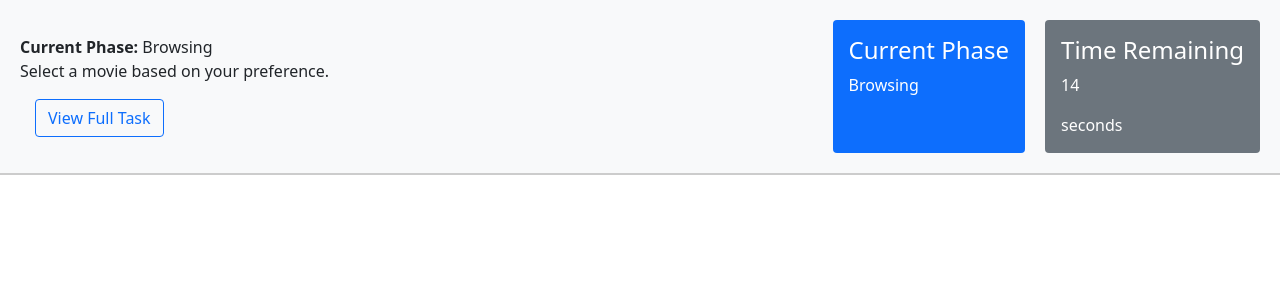
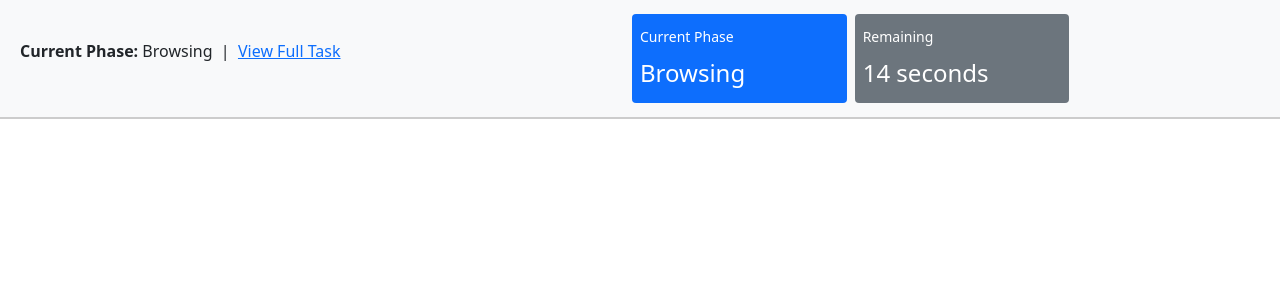
Before and after one commit to benrahdari/carousel_hood, a Flask app: template templates/recommendations.html in a window 1280 px wide. Shown: the top 300 px of the page. Run offline with Flask 3, Linux system fonts and the light colour scheme; the template is opened without the code that fills it: most values are stand-ins (such as "Sample title", 1, 10 or a date in 2020); parts of the project's set-up code (start-up, migrations or seed data) failed here and were passed over.

Commit message:
More UI improvments

```diff
--- a/templates/recommendations.html
+++ b/templates/recommendations.html
@@ -18,33 +18,9 @@
 
     <style>
 
-        .slick-carousel {
-            display: flex;
-            justify-content: flex-start;
-            gap: 20px;
-            padding: 15px 0;
-            overflow-x: auto;
-            scroll-behavior: smooth;
-        }
-
-        .slick-carousel::-webkit-scrollbar {
-            display: none;
-        }
-
-        .movie-item {
-            flex: 0 0 auto;
-            transition: transform 0.3s;
-            text-align: center;
-        }
-
-        .movie-item img:hover {
-            transform: scale(1.05);
-        }
-
-
         .header {
             background-color: #f8f9fa;
-            padding: 20px;
+            padding: 10px 20px;
             display: flex;
             justify-content: space-between;
             align-items: center;
@@ -58,67 +34,87 @@
         .header-right {
             display: flex;
             justify-content: flex-end;
-            gap: 20px;
+            gap: 10px;
             flex: 1;
+            flex-direction: column-reverse;
         }
 
-        .carousel {
-            margin-top: 20px;
+        .container-content {
+            padding: 20px;
+            max-width: 1200px;
+            margin: 0 auto;
         }
 
         .slick-carousel {
             display: flex;
             justify-content: flex-start;
-            overflow-x: auto;
-            gap: 20px;
-            padding: 10px 0;
+            padding: 15px 0;
         }
 
-        .slick-carousel::-webkit-scrollbar {
-            display: none;
+        .slick-next:before  {
+            color: gray!important;
+            font-size: 2rem!important;
+        }
+
+        .slick-prev:before {
+            color: gray!important;
+            font-size: 2rem!important;
+        }
+
+
+        .slick-dots {
+            text-align: center;
+            margin-top: 20px;
+        }
+
+        .slick-dots li button:before {
+            font-size: 12px;
+            color: #333;
+        }
+
+        .slick-dots li.slick-active button:before {
+            color: #000;
         }
 
         .movie-item {
-            flex: 0 0 auto;
             text-align: center;
+            margin: 0 10px;
+            transition: transform 0.3s;
+            min-height: 325px;
+            max-height: 325px;
+
         }
 
-        .movie-item img {
-            border-radius: 8px;
-            box-shadow: 0px 4px 10px rgba(0, 0, 0, 0.2);
-            transition: transform 0.3s ease;
+        .movie-title{
+            overflow: hidden;
+    text-overflow: ellipsis;
+    display: -webkit-box;
+    -webkit-line-clamp: 2;
+    -webkit-box-orient: vertical;
         }
 
         .movie-item img:hover {
             transform: scale(1.05);
-        }
-
-        .task-button {
-            margin-left: 15px;
-            cursor: pointer;
-        }
-        img {
-            width: 150px;
-            height: auto;
         }
     </style>
 </head>
 
 <body id="main">
 
-    <header class="header">
+    <header class="header sticky-top">
         <div class="header-left">
-            <p><strong>Current Phase: </strong>Browsing <br> Select a movie based on your preference.</p>
-            <button class="btn btn-outline-primary task-button" data-bs-toggle="modal" data-bs-target="#taskDescriptionModal">View Full Task</button>
+            <p><strong>Current Phase: </strong>Browsing &nbsp;|&nbsp; <a href="#" data-bs-toggle="modal" data-bs-target="#taskDescriptionModal">View Full Task</a></p>
         </div>
         <div class="header-right">
-            <div class="p-3 bg-primary text-white rounded">
-                <h4>Current Phase</h4>
-                <p id="phase-name">Browsing</p>
+            <div class="row">
+            <div class="d-flex col-4 p-2 m-1 bg-primary text-white rounded" style="flex-direction:column; justify-content: center; ">
+                <p class="small my-1">Current Phase</p>
+                <p class="my-1 fs-4" id="phase-name">Browsing</p>
             </div>
-            <div class="p-3 bg-secondary text-white rounded">
-                <h4>Time Remaining</h4>
-                <p id="time-remaining">20</p> seconds
+            <div class="d-flex col-4 p-2 m-1 bg-secondary text-white rounded" style="flex-direction:column; justify-content: center; ">
+                <p class="small my-1" >Remaining</p>
+                <p class="my-1 fs-4" id="time-remaining">20 seconds</p>
+            </div>
         </div>
         </div>
     </header>
@@ -141,72 +137,77 @@
             </div>
         </div>
 
+
+
         {% if recommendation_type == 'carousel' %}
+        <div class="container my-4">
             {% for genre, genre_movies in recommendations.items() %}
-    {% set outer_loop = loop %}
-    <h2 class="my-4">{{ genre }}</h2>
-    <div class="slick-carousel" data-row-position="{{ outer_loop.index0 }}">
+            <h2 class="mt-4 mb-0">{{ genre }} Movies</h2>
+            <hr class="my-0 py-0 w-100 mx-auto">
+            <div class="slick-carousel" data-row-position="{{ loop.index0 }}">
                 {% for movie in genre_movies %}
-        <div class="movie-item" data-movie-id="{{ movie.movieId }}" data-col-position="{{ loop.index0 }}"
-            data-row-position="{{ outer_loop.index0 }}" data-genre="{{ genre }}">
+                <div class="movie-item" data-movie-id="{{ movie.movieId }}" data-col-position="{{ loop.index0 }}">
                     <form action="{{ url_for('click') }}" method="POST" class="text-center">
                         <input type="hidden" name="movieId" value="{{ movie.movieId }}">
-                <button type="submit" class="btn btn-link p-0 text-decoration-none">
+                        <div style="max-inline-size: fit-content;">
                             <img src="{{ movie.Poster }}" alt="{{ movie.Title }}"
-                        class="img-fluid rounded" style="width:150px; height:225px; object-fit: cover; box-shadow: 0 4px 8px rgba(0, 0, 0, 0.2); transition: transform 0.2s;">
-                    <p class="mt-2">{{ movie.Title }} ({{ movie.Year }})</p>
-                </button>
+                                class="img-fluid rounded mx-auto w-100" style="width:150px!important; height:225px; object-fit: cover; box-shadow: 0 4px 8px rgba(0, 0, 0, 0.2);">
+                            <p class="mx-auto w-75 mt-1 movie-title">{{ movie.Title }} ({{ movie.Year }})</p>
+                            <button type="submit" class="btn btn-sm btn-primary">Select this movie</button>
+                        </div>
                     </form>
                 </div>
                 {% endfor %}
             </div>
             {% endfor %}
+        </div>
     <!-- To here -->
 
 
     <!-- List From here -->
 {% elif recommendation_type == 'list' %}
 <div class="container my-4">
-        <div class="list-group">
+    <div class="row row-cols-1 g-4">
         {% for movie in recommendations %}
-                <a href="#" class="movie-item list-group-item list-group-item-action">
-                    <div class="d-flex w-100">
-                        <!-- Image on the left -->
-                        <img src="{{ movie.Poster }}" alt="{{ movie.Title }} Poster"
-                             class="me-3" style="width: 100px; height: 150px; object-fit: cover;">
-
-                        <div class="w-100">
+        <div class="col">
+            <div class="card h-100 shadow-sm">
+                <div class="row g-0">
+                    <div class="col-md-2">
+                        <img src="{{ movie.Poster }}" alt="{{ movie.Title }} Poster" class="img-fluid rounded-start" style="object-fit: cover; width:150px!important;">
+                    </div>
+                    <div class="col-md-10">
+                        <div class="card-body d-flex flex-column justify-content-between">
+                            <div>
                                 <!-- Movie title and rating -->
-                            <div class="d-flex justify-content-between">
-                                <h5 class="mb-1">{{ movie.Title }}</h5>
-                                <small>Rating: {{ movie.Rating }} ★</small>
+                                <h5 class="card-title">{{ movie.Title }}</h5>
+                                <div class="d-flex justify-content-between" style="flex-direction: column-reverse; flex-wrap: wrap ">
+                                    <small class="text-muted">Rating: {{ movie.imdbRating }}/10</small>
+                                    <small class="text-muted">Genres: {{ movie.genres }}</small>
+                                    <small class="text-muted">Year: {{ movie.Year }}</small>
                                 </div>
-
-                            <!-- Placeholder content for description and year -->
-                            <p class="mb-1">{{ movie.Description|truncate(100) }}</p>
-                            <small class="text-muted">{{ movie.Genre }} | {{ movie.Year }}</small>
-
+                                <!-- Movie description -->
+                                <p class="card-text mt-2">{{ movie.description|truncate(100) }}</p>
+                            </div>
                             <!-- Form to submit the movie click -->
-                            <form action="{{ url_for('click') }}" method="POST" class="mt-2">
+                            <form action="{{ url_for('click') }}" method="POST" class="mt-3">
                                 <input type="hidden" name="movieId" value="{{ movie.movieId }}">
-                                <button type="submit" class="btn btn-primary btn-sm">
-                                    View Details
-                                </button>
+                                <button type="submit" class="btn btn-sm btn-primary">Select this movie</button>
                             </form>
                         </div>
                     </div>
-                </a>
-
-                {% if not loop.last %}
-                    <hr class="my-2">
-                {% endif %}
+                </div>
+            </div>
+        </div>
+        <!-- {% if not loop.last %}
+        <hr class="my-4">
+        {% endif %} -->
         {% endfor %}
     </div>
 </div>
 {% endif %}
     <!-- To here -->
 
-
+</div>
 
     <!-- Hidden form for next iteration -->
     <form id="next-iteration-form" action="{{ url_for('click') }}" method="POST" style="display: none;">
@@ -247,36 +248,12 @@
 
         $(document).ready(function () {
             $('.slick-carousel').slick({
+                infinite: true,
                 slidesToShow: 5,
-                slidesToScroll: 5,
-                infinite: false,
+                slidesToScroll: 3,
                 dots: true,
                 arrows: true,
-                responsive: [
-                    {
-                        breakpoint: 1024,
-                        settings: {
-                            slidesToShow: 4,
-                            slidesToScroll: 4,
-                            infinite: false,
-                            dots: true
-                        }
-                    },
-                    {
-                        breakpoint: 768,
-                        settings: {
-                            slidesToShow: 3,
-                            slidesToScroll: 3
-                        }
-                    },
-                    {
-                        breakpoint: 480,
-                        settings: {
-                            slidesToShow: 2,
-                            slidesToScroll: 2
-                        }
-                    }
-                ]
+                draggable: false
             });
 
 
@@ -412,6 +389,7 @@
             } else {
                 timeRemainingElement.style.color = ''; // Reset text color
             }
+            timeRemainingElement.innerText += " seconds";
         };
 
         // Update the phase and display every second
```
Lines whose indentation alone changed are shown as unchanged.
